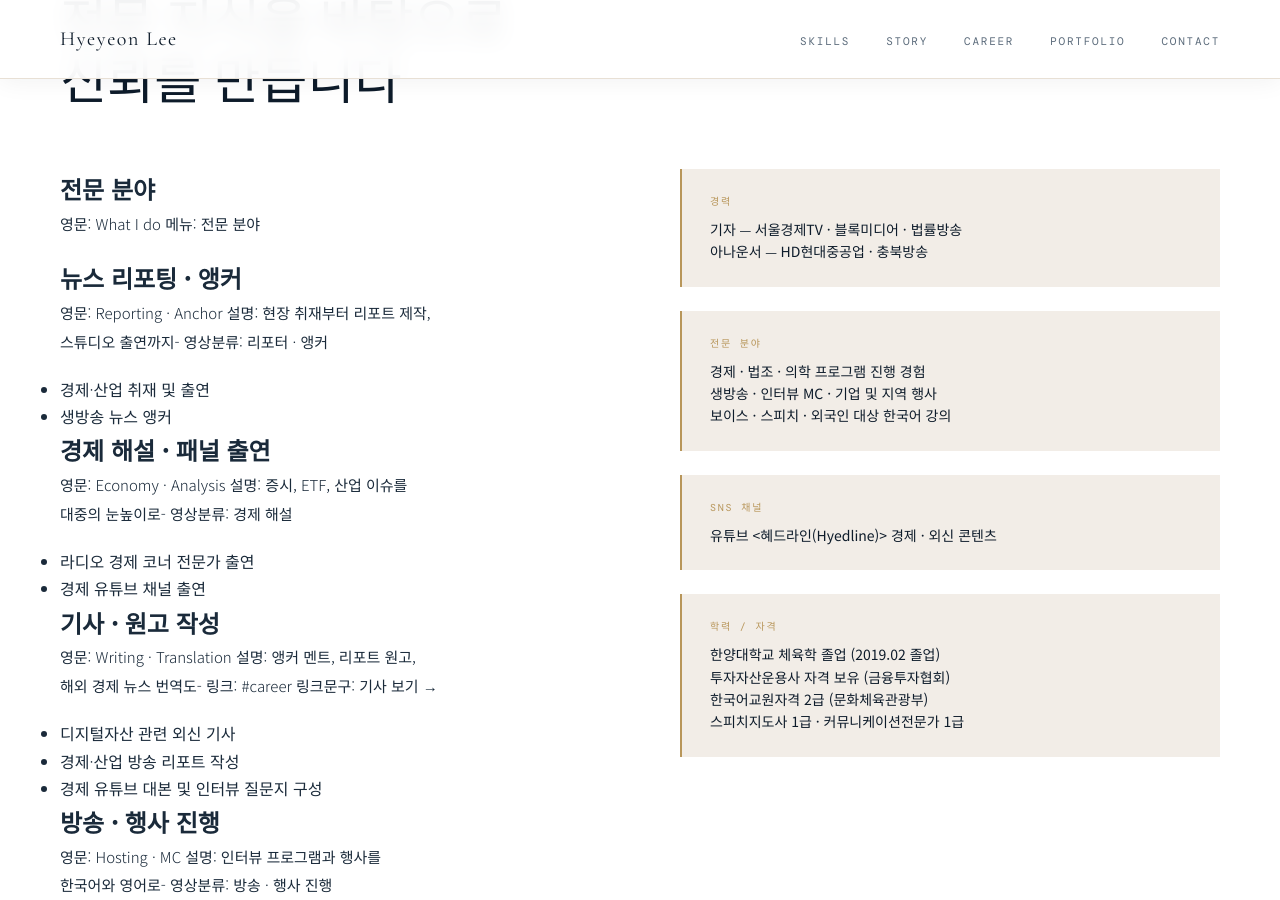
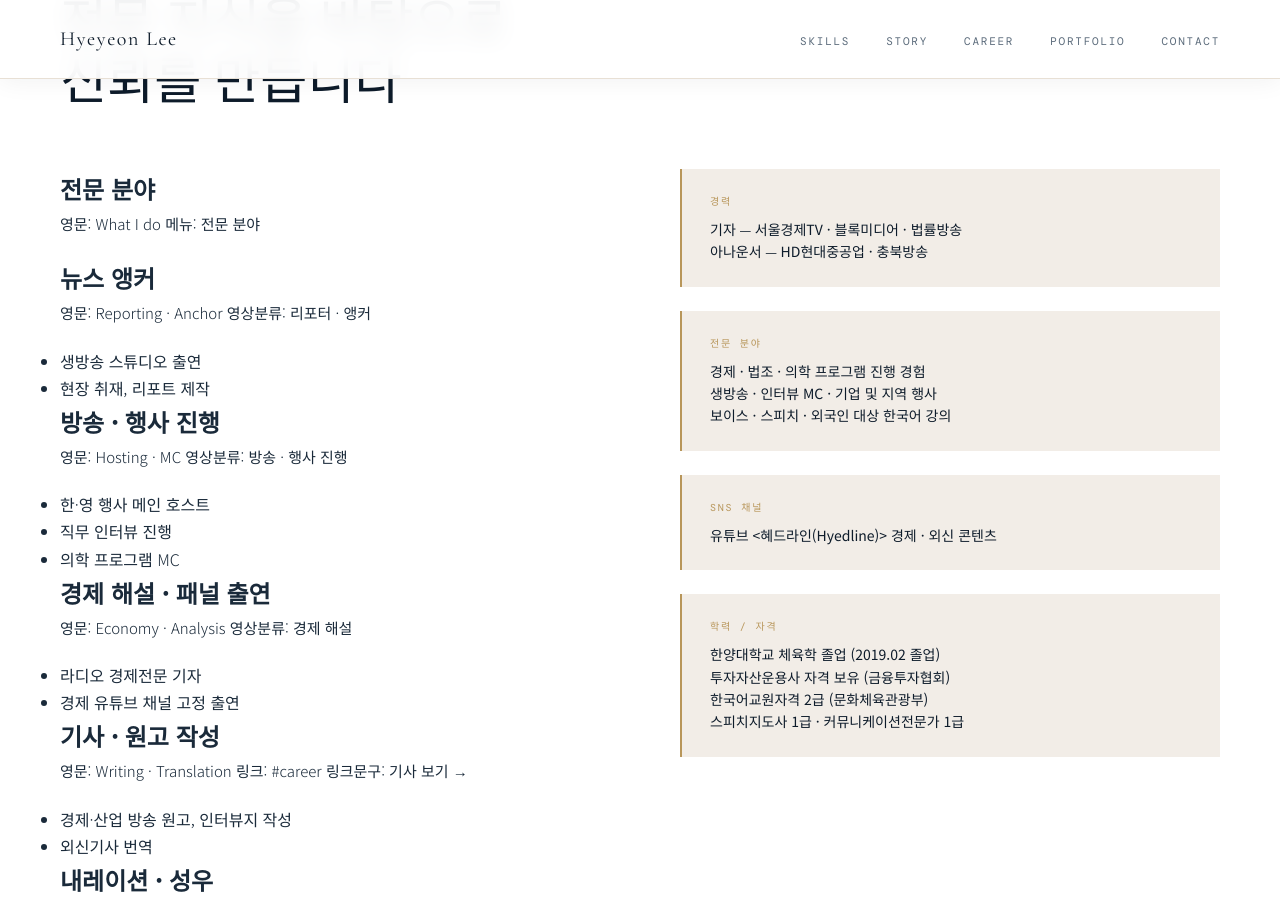
Before and after one commit to annhylee/annhylee.github.io, a Jekyll site: the page built from content/services.md, in a window 1280 px wide and 900 px high, scrolled down 1805 px. Built offline with Jekyll 4.4.1, drawn with Linux system fonts in a browser that asks for light colours; some web fonts are replaced; our own code applies the rules of GitHub Pages for plain Markdown files; some of the changed text lies outside the part shown.

Commit message:
Update services.md

```diff
--- a/content/services.md
+++ b/content/services.md
@@ -11,40 +11,34 @@
 영문: What I do
 메뉴: 전문 분야
 
-## 뉴스 리포팅 · 앵커
+## 뉴스 앵커
 영문: Reporting · Anchor
-설명: 현장 취재부터 리포트 제작,<br>스튜디오 출연까지-
 영상분류: 리포터 · 앵커
-- 경제·산업 취재 및 출연
-- 생방송 뉴스 앵커
+- 생방송 스튜디오 출연
+- 현장 취재, 리포트 제작
+
+## 방송 · 행사 진행
+영문: Hosting · MC
+영상분류: 방송 · 행사 진행
+- 한·영 행사 메인 호스트
+- 직무 인터뷰 진행
+- 의학 프로그램 MC
 
 ## 경제 해설 · 패널 출연
 영문: Economy · Analysis
-설명: 증시, ETF, 산업 이슈를<br>대중의 눈높이로-
 영상분류: 경제 해설
-- 라디오 경제 코너 전문가 출연
-- 경제 유튜브 채널 출연
+- 라디오 경제전문 기자
+- 경제 유튜브 채널 고정 출연
 
 ## 기사 · 원고 작성
 영문: Writing · Translation
-설명: 앵커 멘트, 리포트 원고,<br>해외 경제 뉴스 번역도-
 링크: #career
 링크문구: 기사 보기 →
-- 디지털자산 관련 외신 기사
-- 경제·산업 방송 리포트 작성
-- 경제 유튜브 대본 및 인터뷰 질문지 구성
-
-## 방송 · 행사 진행
-영문: Hosting · MC
-설명: 인터뷰 프로그램과 행사를<br>한국어와 영어로-
-영상분류: 방송 · 행사 진행
-- 행사 한·영 메인 MC
-- 직무 인터뷰 프로그램 진행
-- 의학 전문 프로그램 진행
+- 경제·산업 방송 원고, 인터뷰지 작성
+- 외신기사 번역
 
 ## 내레이션 · 성우
 영문: Voice
-설명: 기업 홍보영상과 다큐멘터리,<br>VCR 내레이션까지-
 영상분류: 내레이션
 - 기업 홍보·다큐멘터리 성우
 - 프로그램 VCR 내레이션
```
